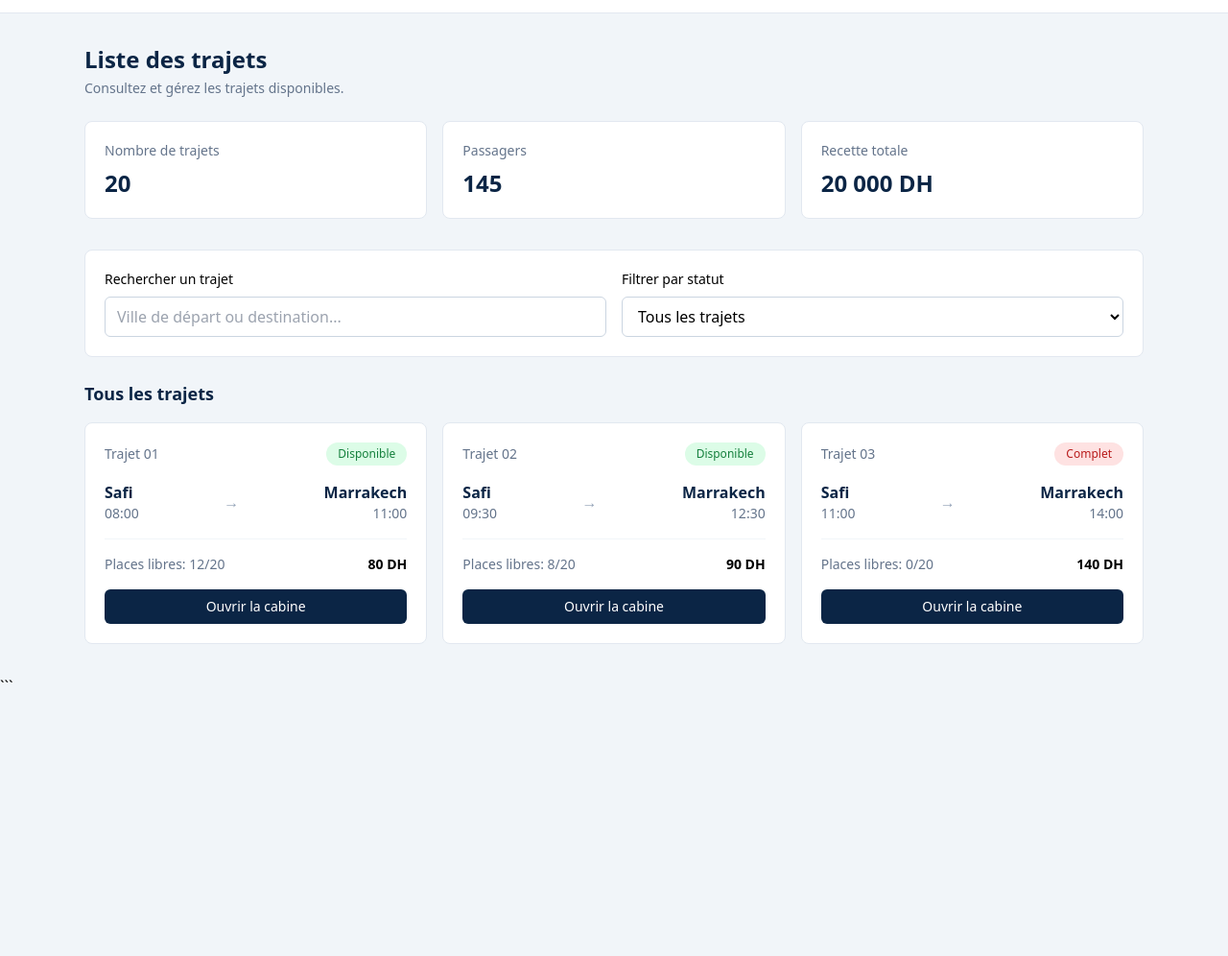
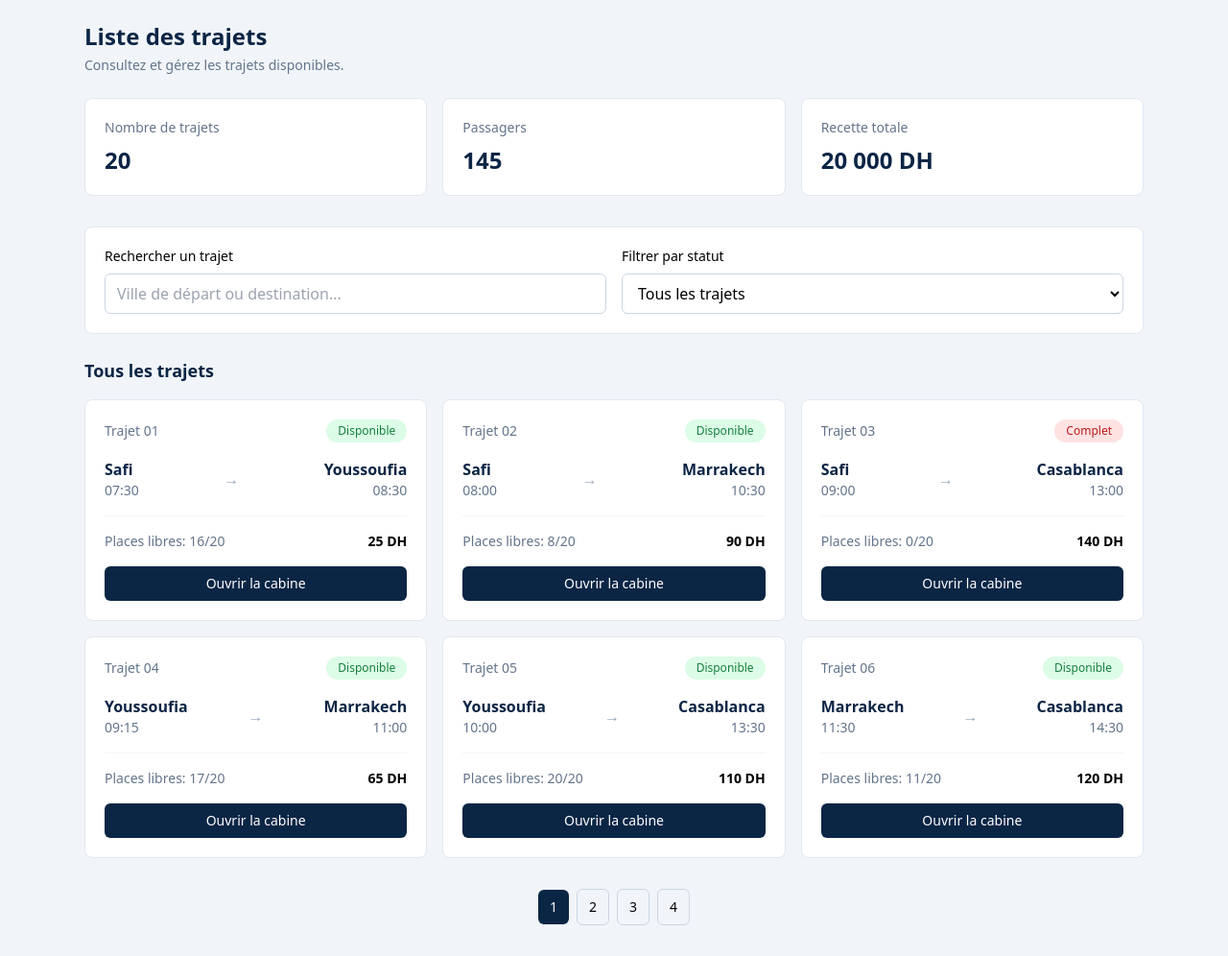
Before and after one commit to Lucasmesbahi/BusDirect-2, a website: page index.html in a window 1280 px wide. Shown: the part 95-1091 px from the top of the page at 96% size. Before the commit the page ends 822 px from the top, so only its background shows below. Drawn offline with nearby package versions, Linux system fonts and the light colour scheme.

Commit message:
some modifications in dashboard page 2

````diff
--- a/index.html
+++ b/index.html
@@ -1,4 +1,3 @@
-```html
 <!DOCTYPE html>
 <html lang="fr">
 <head>
@@ -9,7 +8,6 @@
 </head>
 <body class="bg-slate-100 min-h-screen">
 
-    <!-- Header -->
     <header class="bg-white border-b border-slate-200">
         <div class="max-w-6xl mx-auto px-6 py-4 flex justify-between items-center">
             <div>
@@ -18,7 +16,7 @@
             </div>
 
             <div class="text-sm text-slate-600">
-                Safi → Marrakech
+                Gestion des trajets
             </div>
         </div>
     </header>
@@ -30,7 +28,6 @@
             <p class="text-slate-500 text-sm mt-1">Consultez et gérez les trajets disponibles.</p>
         </div>
 
-        <!-- Statistics -->
         <section class="grid grid-cols-1 md:grid-cols-3 gap-4 mb-8">
 
             <div class="bg-white p-5 rounded-lg border border-slate-200">
@@ -50,7 +47,6 @@
 
         </section>
 
-        <!-- Search and Filter -->
         <section class="bg-white p-5 rounded-lg border border-slate-200 mb-6">
             <div class="grid grid-cols-1 md:grid-cols-2 gap-4">
 
@@ -75,16 +71,42 @@
             </div>
         </section>
 
-        <!-- Trips -->
         <section>
             <h3 class="text-lg font-semibold text-[#0B2545] mb-4">Tous les trajets</h3>
 
             <div class="grid grid-cols-1 md:grid-cols-2 lg:grid-cols-3 gap-4">
 
-                <!-- Trip Card -->
                 <div class="bg-white rounded-lg border border-slate-200 p-5">
                     <div class="flex justify-between items-center mb-4">
                         <span class="text-sm text-slate-500">Trajet 01</span>
+                        <span class="text-xs bg-green-100 text-green-700 px-3 py-1 rounded-full">Disponible</span>
+                    </div>
+
+                    <div class="flex justify-between items-center">
+                        <div>
+                            <p class="font-semibold text-[#0B2545]">Safi</p>
+                            <p class="text-sm text-slate-500">07:30</p>
+                        </div>
+                        <span class="text-slate-400">→</span>
+                        <div class="text-right">
+                            <p class="font-semibold text-[#0B2545]">Youssoufia</p>
+                            <p class="text-sm text-slate-500">08:30</p>
+                        </div>
+                    </div>
+
+                    <div class="border-t border-slate-100 mt-4 pt-4 flex justify-between text-sm">
+                        <span class="text-slate-500">Places libres: 16/20</span>
+                        <span class="font-semibold">25 DH</span>
+                    </div>
+
+                    <a href="cabine.html?id=1" class="block text-center bg-[#0B2545] text-white py-2 rounded-md mt-4 text-sm">
+                        Ouvrir la cabine
+                    </a>
+                </div>
+
+                <div class="bg-white rounded-lg border border-slate-200 p-5">
+                    <div class="flex justify-between items-center mb-4">
+                        <span class="text-sm text-slate-500">Trajet 02</span>
                         <span class="text-xs bg-green-100 text-green-700 px-3 py-1 rounded-full">Disponible</span>
                     </div>
 
@@ -96,36 +118,7 @@
                         <span class="text-slate-400">→</span>
                         <div class="text-right">
                             <p class="font-semibold text-[#0B2545]">Marrakech</p>
-                            <p class="text-sm text-slate-500">11:00</p>
-                        </div>
-                    </div>
-
-                    <div class="border-t border-slate-100 mt-4 pt-4 flex justify-between text-sm">
-                        <span class="text-slate-500">Places libres: 12/20</span>
-                        <span class="font-semibold">80 DH</span>
-                    </div>
-
-                    <a href="#" class="block text-center bg-[#0B2545] text-white py-2 rounded-md mt-4 text-sm">
-                        Ouvrir la cabine
-                    </a>
-                </div>
-
-
-                <div class="bg-white rounded-lg border border-slate-200 p-5">
-                    <div class="flex justify-between items-center mb-4">
-                        <span class="text-sm text-slate-500">Trajet 02</span>
-                        <span class="text-xs bg-green-100 text-green-700 px-3 py-1 rounded-full">Disponible</span>
-                    </div>
-
-                    <div class="flex justify-between items-center">
-                        <div>
-                            <p class="font-semibold text-[#0B2545]">Safi</p>
-                            <p class="text-sm text-slate-500">09:30</p>
-                        </div>
-                        <span class="text-slate-400">→</span>
-                        <div class="text-right">
-                            <p class="font-semibold text-[#0B2545]">Marrakech</p>
-                            <p class="text-sm text-slate-500">12:30</p>
+                            <p class="text-sm text-slate-500">10:30</p>
                         </div>
                     </div>
 
@@ -134,7 +127,7 @@
                         <span class="font-semibold">90 DH</span>
                     </div>
 
-                    <a href="#" class="block text-center bg-[#0B2545] text-white py-2 rounded-md mt-4 text-sm">
+                    <a href="cabine.html?id=2" class="block text-center bg-[#0B2545] text-white py-2 rounded-md mt-4 text-sm">
                         Ouvrir la cabine
                     </a>
                 </div>
@@ -148,12 +141,12 @@
                     <div class="flex justify-between items-center">
                         <div>
                             <p class="font-semibold text-[#0B2545]">Safi</p>
-                            <p class="text-sm text-slate-500">11:00</p>
+                            <p class="text-sm text-slate-500">09:00</p>
                         </div>
                         <span class="text-slate-400">→</span>
                         <div class="text-right">
-                            <p class="font-semibold text-[#0B2545]">Marrakech</p>
-                            <p class="text-sm text-slate-500">14:00</p>
+                            <p class="font-semibold text-[#0B2545]">Casablanca</p>
+                            <p class="text-sm text-slate-500">13:00</p>
                         </div>
                     </div>
 
@@ -162,7 +155,91 @@
                         <span class="font-semibold">140 DH</span>
                     </div>
 
-                    <a href="#" class="block text-center bg-[#0B2545] text-white py-2 rounded-md mt-4 text-sm">
+                    <a href="cabine.html?id=3" class="block text-center bg-[#0B2545] text-white py-2 rounded-md mt-4 text-sm">
+                        Ouvrir la cabine
+                    </a>
+                </div>
+
+                <div class="bg-white rounded-lg border border-slate-200 p-5">
+                    <div class="flex justify-between items-center mb-4">
+                        <span class="text-sm text-slate-500">Trajet 04</span>
+                        <span class="text-xs bg-green-100 text-green-700 px-3 py-1 rounded-full">Disponible</span>
+                    </div>
+
+                    <div class="flex justify-between items-center">
+                        <div>
+                            <p class="font-semibold text-[#0B2545]">Youssoufia</p>
+                            <p class="text-sm text-slate-500">09:15</p>
+                        </div>
+                        <span class="text-slate-400">→</span>
+                        <div class="text-right">
+                            <p class="font-semibold text-[#0B2545]">Marrakech</p>
+                            <p class="text-sm text-slate-500">11:00</p>
+                        </div>
+                    </div>
+
+                    <div class="border-t border-slate-100 mt-4 pt-4 flex justify-between text-sm">
+                        <span class="text-slate-500">Places libres: 17/20</span>
+                        <span class="font-semibold">65 DH</span>
+                    </div>
+
+                    <a href="cabine.html?id=4" class="block text-center bg-[#0B2545] text-white py-2 rounded-md mt-4 text-sm">
+                        Ouvrir la cabine
+                    </a>
+                </div>
+
+                <div class="bg-white rounded-lg border border-slate-200 p-5">
+                    <div class="flex justify-between items-center mb-4">
+                        <span class="text-sm text-slate-500">Trajet 05</span>
+                        <span class="text-xs bg-green-100 text-green-700 px-3 py-1 rounded-full">Disponible</span>
+                    </div>
+
+                    <div class="flex justify-between items-center">
+                        <div>
+                            <p class="font-semibold text-[#0B2545]">Youssoufia</p>
+                            <p class="text-sm text-slate-500">10:00</p>
+                        </div>
+                        <span class="text-slate-400">→</span>
+                        <div class="text-right">
+                            <p class="font-semibold text-[#0B2545]">Casablanca</p>
+                            <p class="text-sm text-slate-500">13:30</p>
+                        </div>
+                    </div>
+
+                    <div class="border-t border-slate-100 mt-4 pt-4 flex justify-between text-sm">
+                        <span class="text-slate-500">Places libres: 20/20</span>
+                        <span class="font-semibold">110 DH</span>
+                    </div>
+
+                    <a href="cabine.html?id=5" class="block text-center bg-[#0B2545] text-white py-2 rounded-md mt-4 text-sm">
+                        Ouvrir la cabine
+                    </a>
+                </div>
+
+                <div class="bg-white rounded-lg border border-slate-200 p-5">
+                    <div class="flex justify-between items-center mb-4">
+                        <span class="text-sm text-slate-500">Trajet 06</span>
+                        <span class="text-xs bg-green-100 text-green-700 px-3 py-1 rounded-full">Disponible</span>
+                    </div>
+
+                    <div class="flex justify-between items-center">
+                        <div>
+                            <p class="font-semibold text-[#0B2545]">Marrakech</p>
+                            <p class="text-sm text-slate-500">11:30</p>
+                        </div>
+                        <span class="text-slate-400">→</span>
+                        <div class="text-right">
+                            <p class="font-semibold text-[#0B2545]">Casablanca</p>
+                            <p class="text-sm text-slate-500">14:30</p>
+                        </div>
+                    </div>
+
+                    <div class="border-t border-slate-100 mt-4 pt-4 flex justify-between text-sm">
+                        <span class="text-slate-500">Places libres: 11/20</span>
+                        <span class="font-semibold">120 DH</span>
+                    </div>
+
+                    <a href="cabine.html?id=6" class="block text-center bg-[#0B2545] text-white py-2 rounded-md mt-4 text-sm">
                         Ouvrir la cabine
                     </a>
                 </div>
@@ -170,8 +247,14 @@
             </div>
         </section>
 
+        <div class="flex justify-center items-center gap-2 mt-8">
+            <button class="px-3 py-2 bg-[#0B2545] text-white rounded-md text-sm">1</button>
+            <button class="px-3 py-2 border border-slate-300 rounded-md text-sm">2</button>
+            <button class="px-3 py-2 border border-slate-300 rounded-md text-sm">3</button>
+            <button class="px-3 py-2 border border-slate-300 rounded-md text-sm">4</button>
+        </div>
+
     </main>
 
 </body>
 </html>
-```
````
